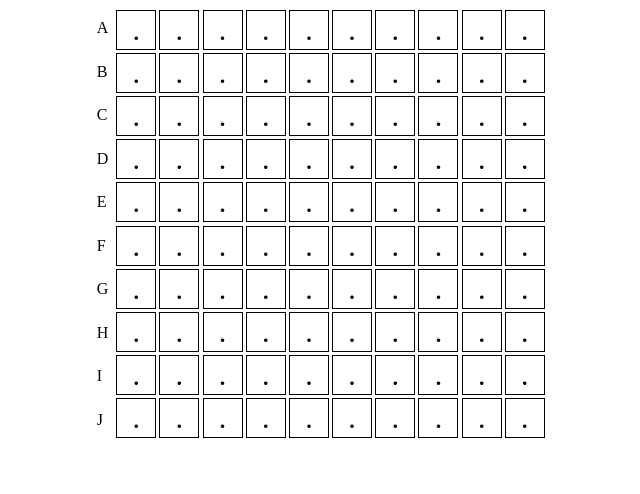
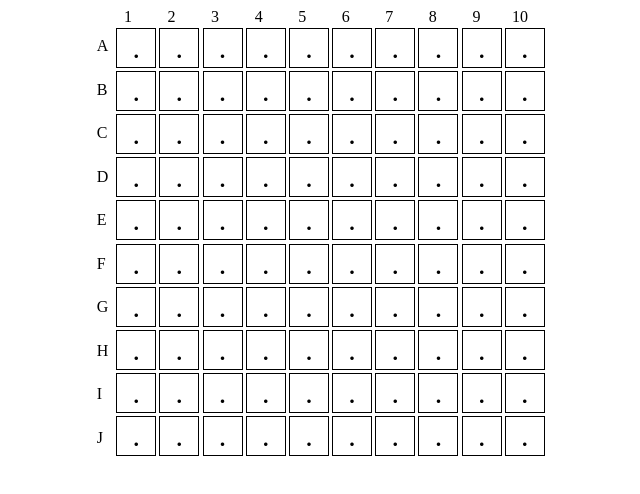
Before and after one commit to emotive44/BattleShipsGame, a plain HTML site: page index.html in a window 1280 px wide. Shown: the whole page, without its empty margins (316-956 px from the left). Drawn offline with Linux system fonts and the light colour scheme.

Commit message:
showing grid header with numbers

```diff
--- a/index.html
+++ b/index.html
@@ -7,6 +7,19 @@
     <link rel="stylesheet" href="style.css" />
   </head>
   <body>
+    <div class="numbers">
+      <div>1</div>
+      <div>2</div>
+      <div>3</div>
+      <div>4</div>
+      <div>5</div>
+      <div>6</div>
+      <div>7</div>
+      <div>8</div>
+      <div>9</div>
+      <div>10</div>
+    </div>
+
     <div class="board-container">
       <div class="letters">
         <div>A</div>
--- a/style.css
+++ b/style.css
@@ -1,5 +1,17 @@
 * {
   box-sizing: border-box;
+}
+
+.numbers {
+  display: flex;
+  width: 27rem;
+  justify-content: space-between;
+  margin: 0 auto;
+}
+
+.numbers div {
+  width: 2.5rem;
+  text-align: center;
 }
 
 .board-container {
```
